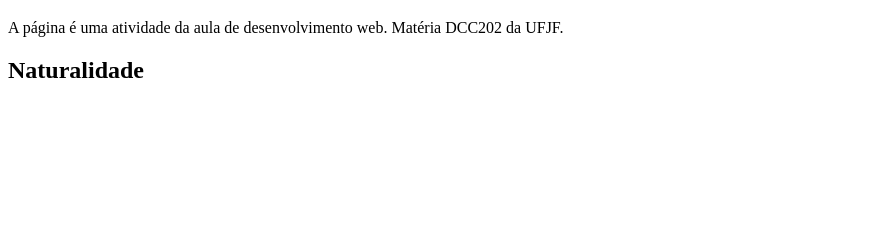
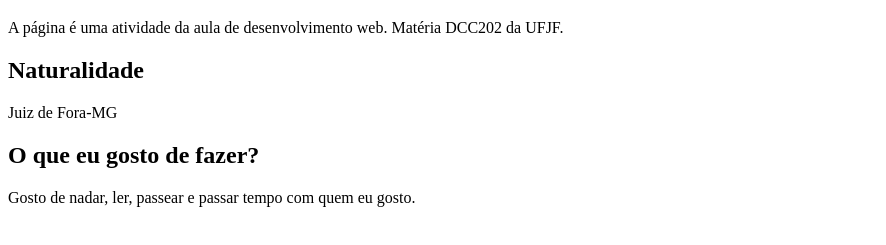
Before and after one commit to ufjf-dcc202/ufjf-dcc202-2023-3-b-atv3-amandaamarques, a website: page index.html in a window 1280 px wide. Shown: the part 61-306 px from the top of the page, without its empty margins (0-886 px from the left). Drawn offline with Linux system fonts and the light colour scheme.

Commit message:
Criei um segunda seção

```diff
--- a/index.html
+++ b/index.html
@@ -11,7 +11,12 @@
         <p>A página é uma atividade da aula de desenvolvimento web. Matéria DCC202 da UFJF. </p>
         <section>
             <h2>Naturalidade</h2>
+            <p>Juiz de Fora-MG</p>
+        </section>
 
+        <section>
+            <h2>O que eu gosto de fazer?</h2>
+            <p>Gosto de nadar, ler, passear e passar tempo com quem eu gosto.</p>
         </section>
     </main>
 </body>
```
